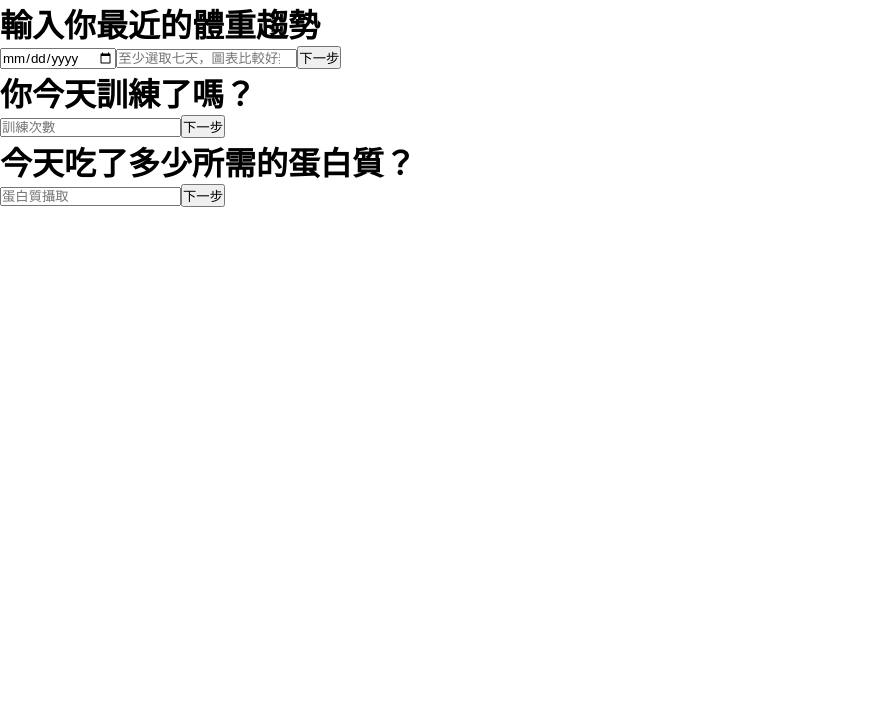
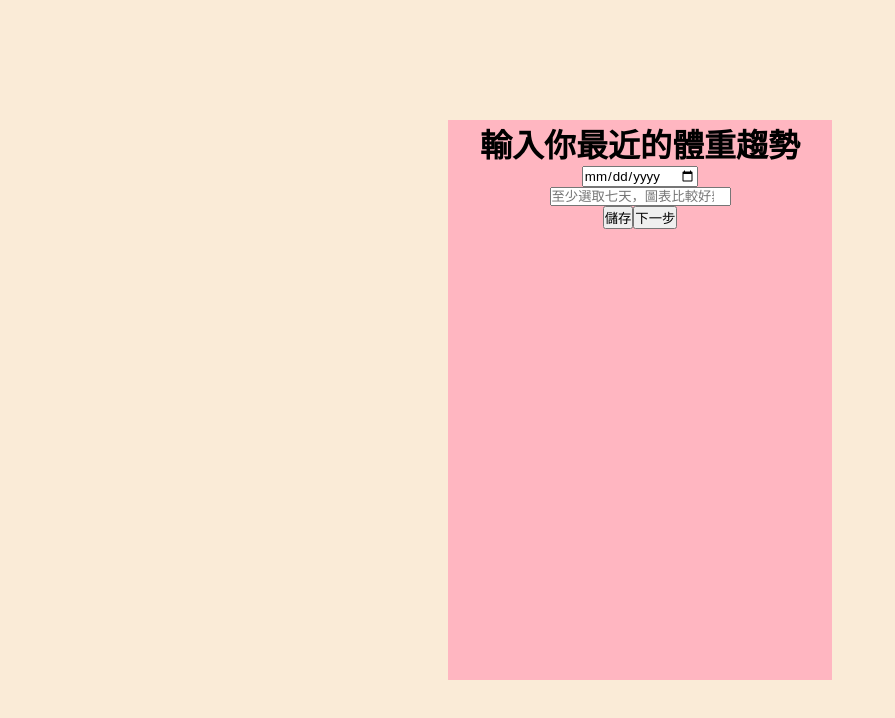
Before and after one commit to freddy990117/Fitness-Dashboard, a React (Vite) app: page /setup in a window 1280 px wide. Shown: the top 718 px of the page, without its empty margins (0-895 px from the left). Built offline with nearby package versions, Linux system fonts and the light colour scheme; no server answers.

Commit message:
Feat : setup form css & command workoutCount,protein

```diff
--- a/src/pages/Setup.jsx
+++ b/src/pages/Setup.jsx
@@ -4,6 +4,7 @@ import "../styles/setup.css";
 const Setup = () => {
   // 用來紀錄 User 輸入的值
   const [inputWeight, setInputWeight] = useState([]); // 會是很多天的數值，所以會是 Array
+  const [inputCount, setInputCount] = useState(1);
   const [inputDate, setInputDate] = useState([]);
   const [inputWorkoutCount, setInputWorkoutCount] = useState(0);
   const [inputProtein, setInputProtein] = useState(0);
@@ -13,7 +14,7 @@ const Setup = () => {
   return (
     <div className="setup">
       <container className="form-setting">
-        <div className="weight-input">
+        <div className="weight-input form">
           <h1>輸入你最近的體重趨勢</h1>
           <input
             type="date"
@@ -27,6 +28,15 @@ const Setup = () => {
             id="weight"
             placeholder="至少選取七天，圖表比較好辨識呦！"
           />
+          <div className="input-btn">
+            <button
+              onClick={() => {
+                setInputCount((prev) => prev + 1);
+              }}
+            >
+              儲存
+            </button>
+
             <button
               onClick={() => {
                 setNextStep((prev) => prev + 1);
@@ -35,7 +45,8 @@ const Setup = () => {
               下一步
             </button>
           </div>
-        <div className="count-input">
+        </div>
+        {/* <div className="count-input form">
           <h1>你今天訓練了嗎？</h1>
           <input type="number" placeholder="訓練次數" />
           <button
@@ -46,7 +57,7 @@ const Setup = () => {
             下一步
           </button>
         </div>
-        <div className="protein-input ">
+        <div className="protein-input form">
           <h1>今天吃了多少所需的蛋白質？</h1>
           <input type="number" placeholder="蛋白質攝取" />
           <button
@@ -56,7 +67,7 @@ const Setup = () => {
           >
             下一步
           </button>
-        </div>
+        </div> */}
         <div className="step-bar">
           <div className="bar"></div>
         </div>
--- a/src/styles/setup.css
+++ b/src/styles/setup.css
@@ -1 +1,16 @@
-/*# sourceMappingURL=setup.css.map */
+.setup {
+  width: 100%;
+  height: 100vh;
+  display: flex;
+  align-items: center;
+  justify-content: center;
+  background-color: antiquewhite;
+}
+.setup .form-setting .form {
+  background-color: lightpink;
+  height: 70vh;
+  width: 30vw;
+  display: flex;
+  flex-direction: column;
+  align-items: center;
+}/*# sourceMappingURL=setup.css.map */
--- a/src/styles/setup.scss
+++ b/src/styles/setup.scss
@@ -0,0 +1,24 @@
+.setup {
+  width: 100%;
+  height: 100vh;
+  display: flex;
+  align-items: center;
+  justify-content: center;
+  background-color: antiquewhite;
+  .form-setting {
+    .form {
+      background-color: lightpink;
+      height: 70vh;
+      width: 30vw;
+      display: flex;
+      flex-direction: column;
+      align-items: center;
+    }
+    .weight-input {
+    }
+    .count-input {
+    }
+    .protein-input {
+    }
+  }
+}
```
Also changed, not shown: 1 other file (tests, documents, lock files or other folders). Lines whose indentation alone changed are shown as unchanged.
